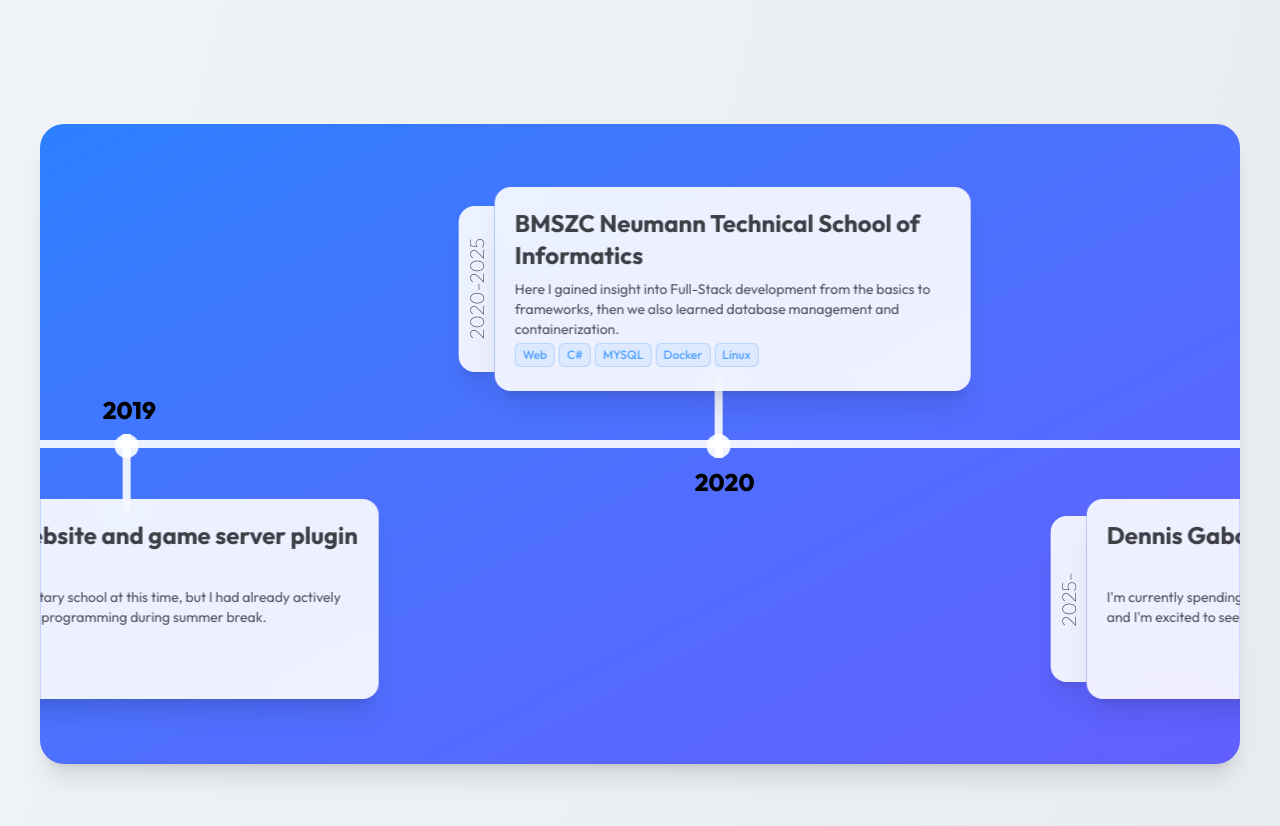
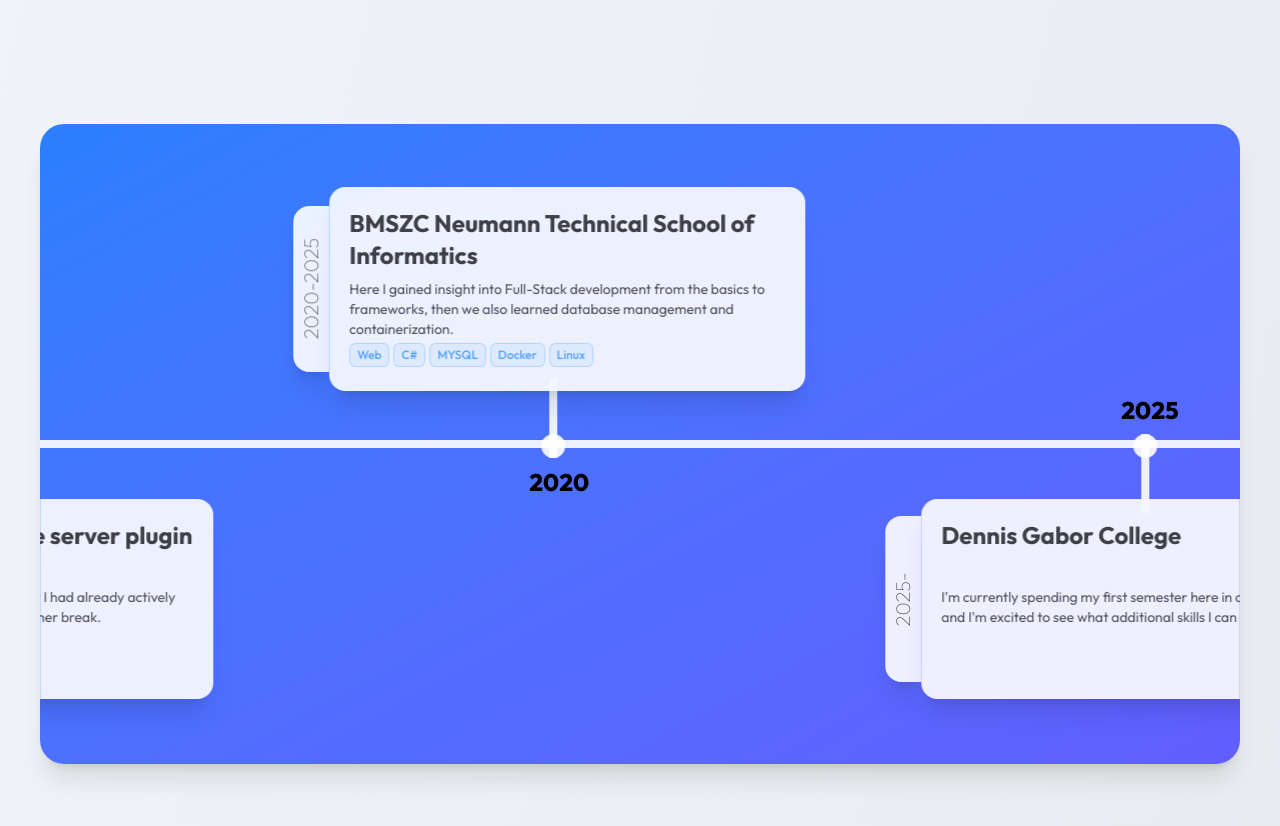
Before and after one commit to chencsi/chencsi.github.io, a React (Vite) app: page / in a window 1280 px wide. Shown: the part 1180-2006 px from the top of the page. Built offline with nearby package versions, Linux system fonts and the light colour scheme.

Commit message:
small fixes

```diff
--- a/src/components/HomeEducation.jsx
+++ b/src/components/HomeEducation.jsx
@@ -68,7 +68,7 @@ function HomeEducation() {
             </p>
           </div>
         </motion.div>
-        <motion.div style={{ x: secondBox }} className="min-w-[1700px] sm:max-w-[4600px] h-full flex py-10 pr-20 gap-20 lg:gap-35">
+        <motion.div style={{ x: secondBox }} className="min-w-[1700px] sm:min-w-[1900px] sm:max-w-[4600px] h-full flex py-10 pr-20 gap-20 lg:gap-35">
 
           <div className="flex flex-row gap-20 px-5 h-full relative">
             {content?.educations?.slice().reverse().map((education, index) => {
```
